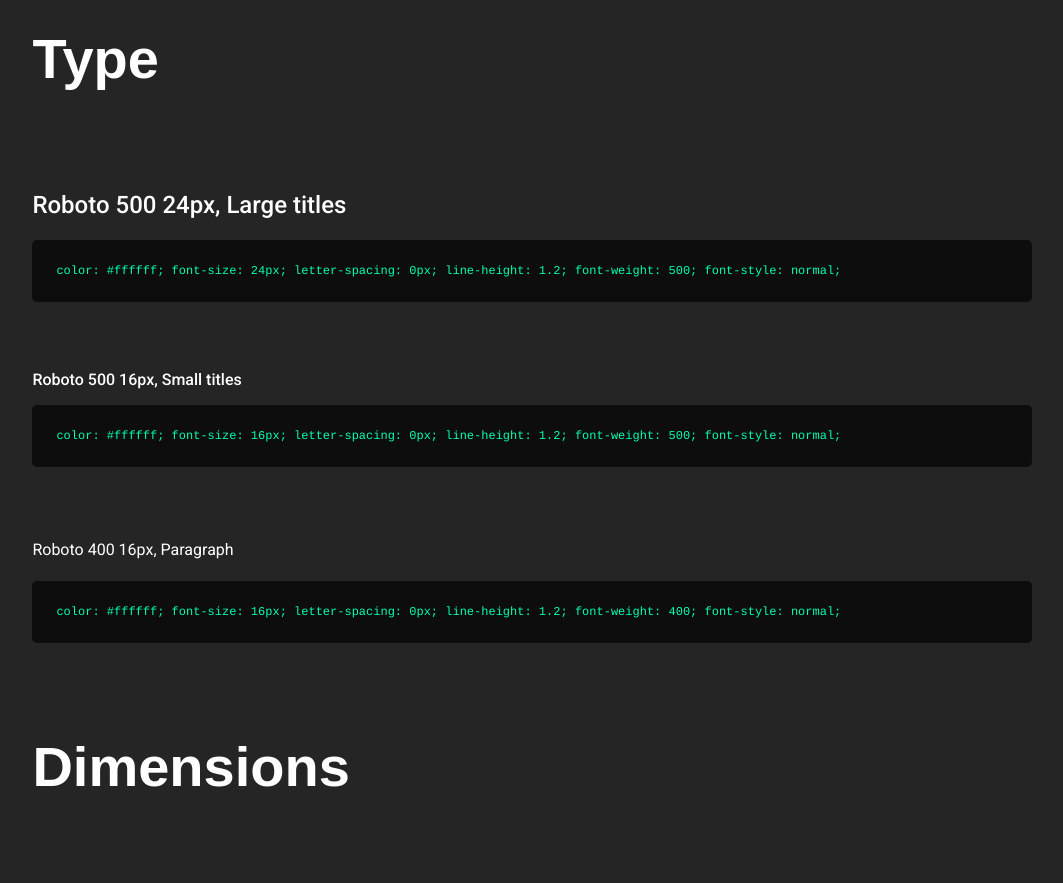
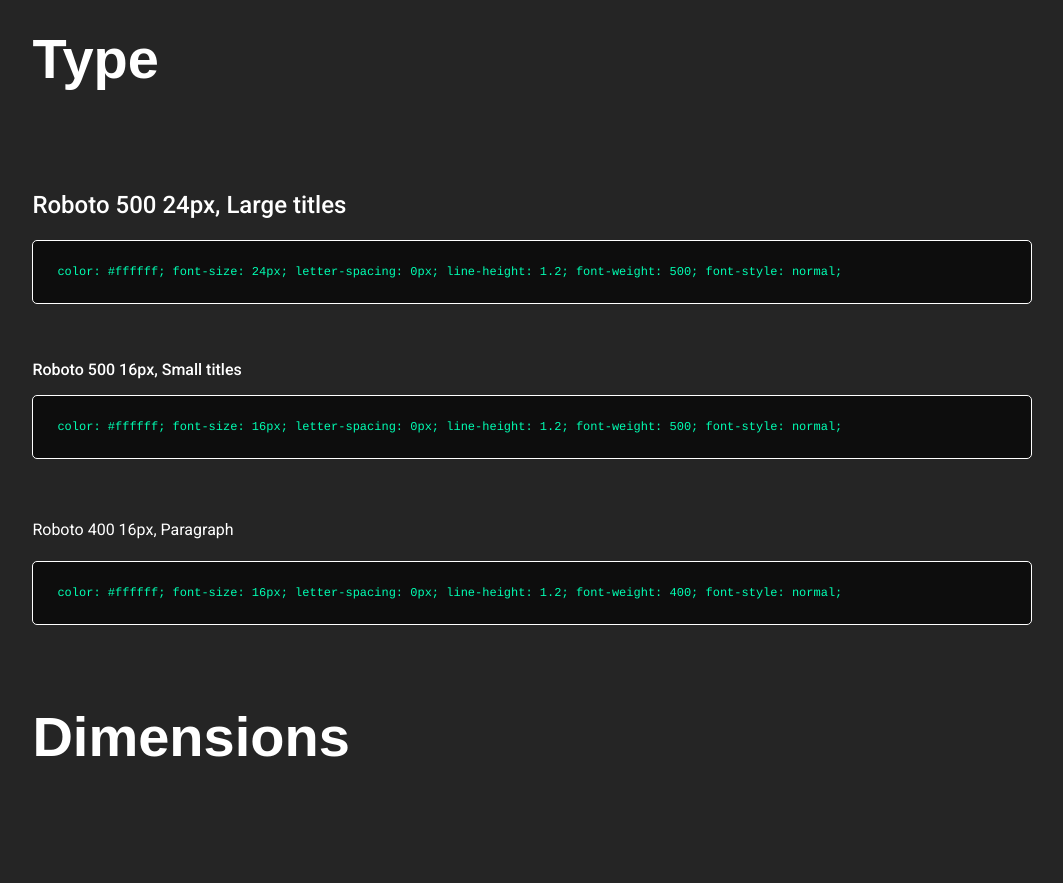
Before and after one commit to cassdowns/uida.co, a PHP site: page /ebcomp.html in a window 1280 px wide; the page is wider, and only the part inside the window is pictured. Shown: the part 1061-1944 px from the top of that part, without its empty margins (70-1133 px from the left). Run offline with PHP 8.4, Linux system fonts and the light colour scheme.

Commit message:
forgot to save?

```diff
--- a/comps.css
+++ b/comps.css
@@ -104,8 +104,8 @@ body {
     border-radius: 5px;
     -moz-border-radius: 5px;
     -webkit-border-radius: 5px;
-    margin: 1em 0;
     background-color: #0D0D0D;
+    border: 1px solid #fff;
 }
 
 /* Fonts */
```
